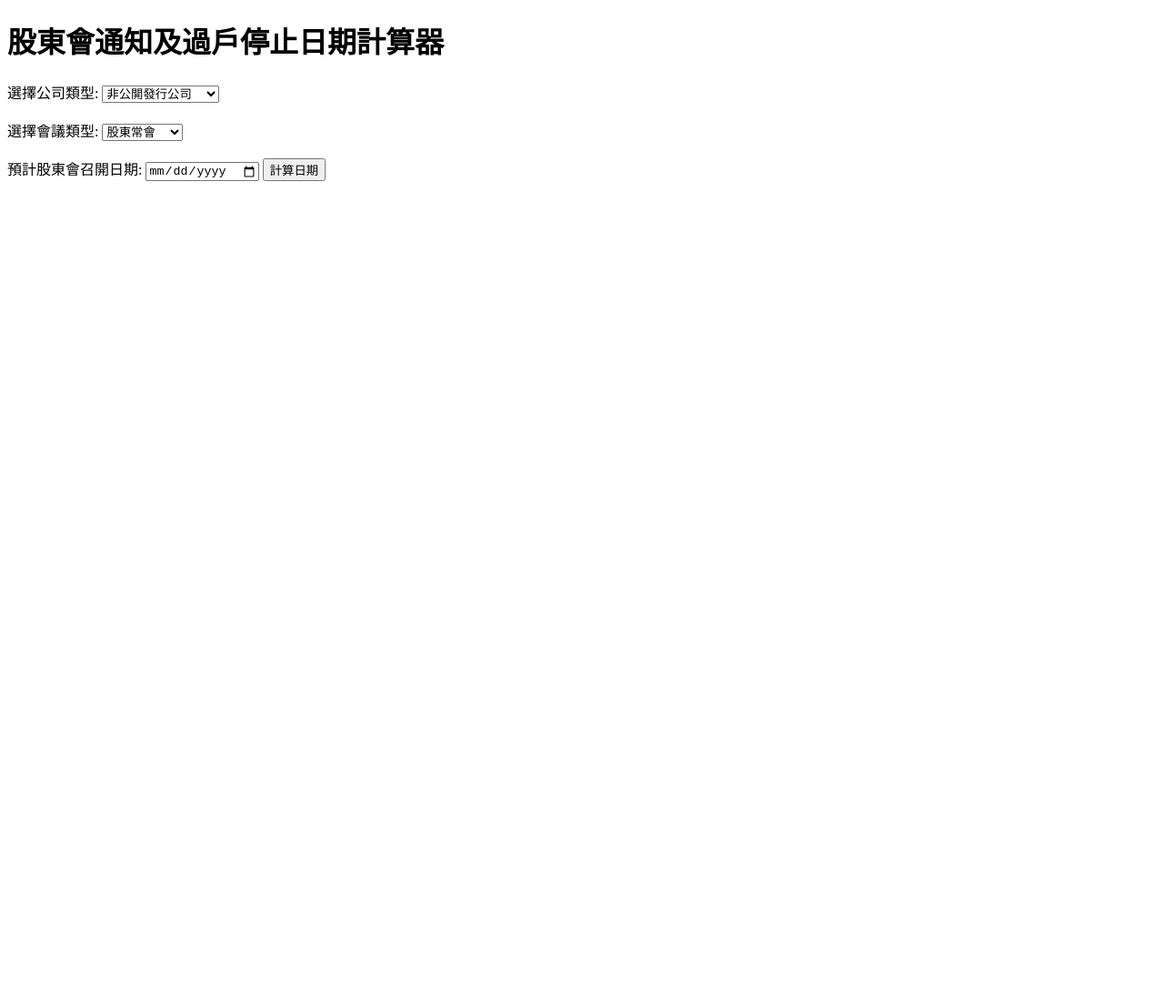
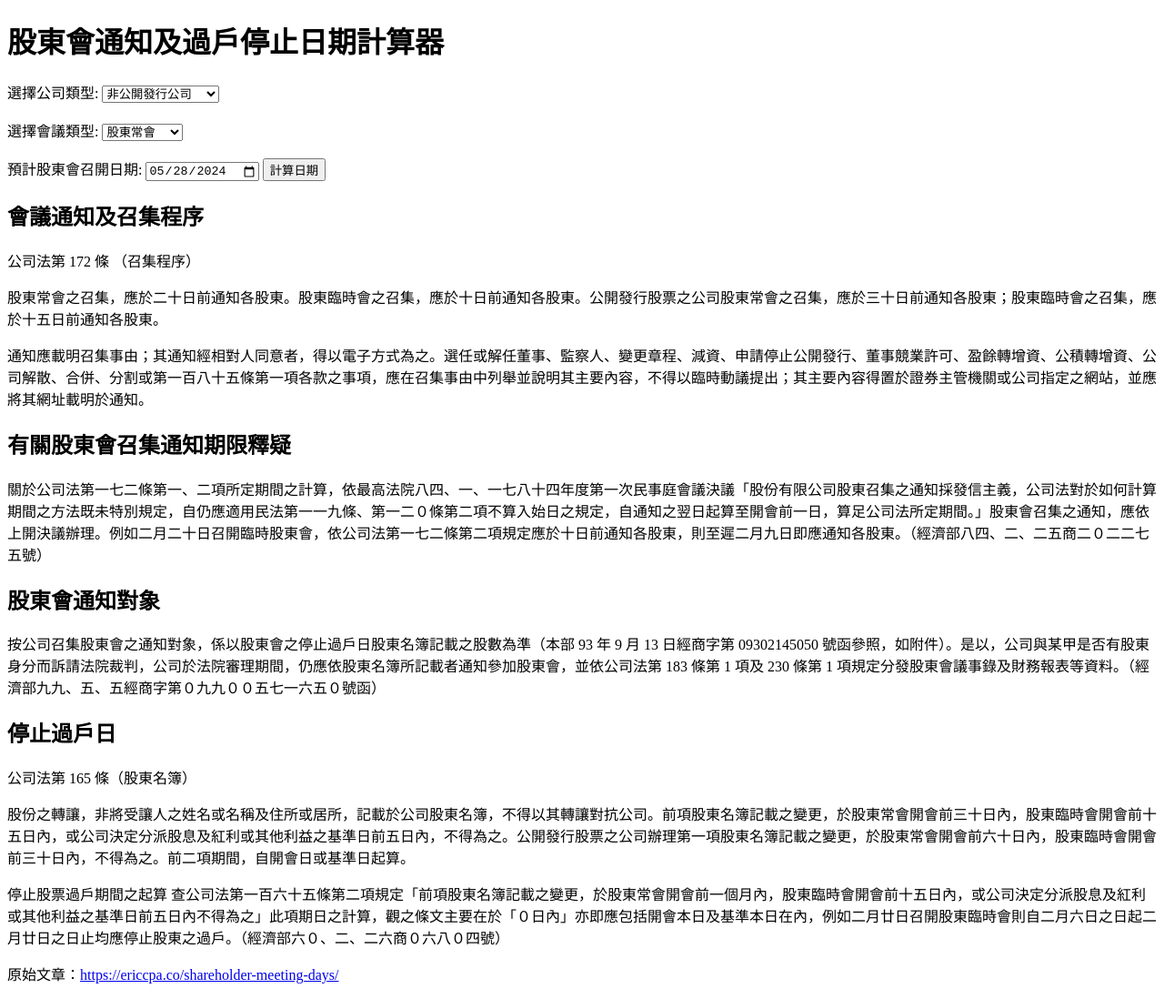
Before and after one commit to ericcpas/shareholder-meeting-calculator, a plain HTML site: page index.html in a window 1280 px wide. Shown: the whole page at 91% size. Before the commit the page ends 800 px from the top, so only its background shows below. Drawn offline with Linux system fonts and the light colour scheme.

Commit message:
Update index.html

```diff
--- a/index.html
+++ b/index.html
@@ -23,13 +23,15 @@
     <br><br>
 
     <label for="meetingDate">預計股東會召開日期:</label>
-    <input type="date" id="meetingDate">
+    <input type="date" id="meetingDate" value="">
     <button onclick="calculateDates()">計算日期</button>
 
     <p id="resultNotification"></p>
     <p id="resultStopTransfer"></p>
 
     <script>
+        document.getElementById('meetingDate').valueAsDate = new Date();
+
         function calculateDates() {
             const companyType = document.getElementById('companyType').value;
             const meetingType = document.getElementById('meetingType').value;
@@ -87,5 +89,23 @@
             document.getElementById('resultStopTransfer').textContent = `停止股票過戶期間自 ${stopTransferYear}-${stopTransferMonth}-${stopTransferDay} 起至 ${meetingDateInput} 止。`;
         }
     </script>
+
+    <h2>會議通知及召集程序</h2>
+    <p>公司法第 172 條 （召集程序）</p>
+    <p>股東常會之召集，應於二十日前通知各股東。股東臨時會之召集，應於十日前通知各股東。公開發行股票之公司股東常會之召集，應於三十日前通知各股東；股東臨時會之召集，應於十五日前通知各股東。</p>
+    <p>通知應載明召集事由；其通知經相對人同意者，得以電子方式為之。選任或解任董事、監察人、變更章程、減資、申請停止公開發行、董事競業許可、盈餘轉增資、公積轉增資、公司解散、合併、分割或第一百八十五條第一項各款之事項，應在召集事由中列舉並說明其主要內容，不得以臨時動議提出；其主要內容得置於證券主管機關或公司指定之網站，並應將其網址載明於通知。</p>
+
+    <h2>有關股東會召集通知期限釋疑</h2>
+    <p>關於公司法第一七二條第一、二項所定期間之計算，依最高法院八四、一、一七八十四年度第一次民事庭會議決議「股份有限公司股東召集之通知採發信主義，公司法對於如何計算期間之方法既未特別規定，自仍應適用民法第一一九條、第一二０條第二項不算入始日之規定，自通知之翌日起算至開會前一日，算足公司法所定期間。」股東會召集之通知，應依上開決議辦理。例如二月二十日召開臨時股東會，依公司法第一七二條第二項規定應於十日前通知各股東，則至遲二月九日即應通知各股東。（經濟部八四、二、二五商二０二二七五號）</p>
+
+    <h2>股東會通知對象</h2>
+    <p>按公司召集股東會之通知對象，係以股東會之停止過戶日股東名簿記載之股數為準（本部 93 年 9 月 13 日經商字第 09302145050 號函參照，如附件）。是以，公司與某甲是否有股東身分而訴請法院裁判，公司於法院審理期間，仍應依股東名簿所記載者通知參加股東會，並依公司法第 183 條第 1 項及 230 條第 1 項規定分發股東會議事錄及財務報表等資料。（經濟部九九、五、五經商字第０九九００五七一六五０號函）</p>
+
+    <h2>停止過戶日</h2>
+    <p>公司法第 165 條（股東名簿）</p>
+    <p>股份之轉讓，非將受讓人之姓名或名稱及住所或居所，記載於公司股東名簿，不得以其轉讓對抗公司。前項股東名簿記載之變更，於股東常會開會前三十日內，股東臨時會開會前十五日內，或公司決定分派股息及紅利或其他利益之基準日前五日內，不得為之。公開發行股票之公司辦理第一項股東名簿記載之變更，於股東常會開會前六十日內，股東臨時會開會前三十日內，不得為之。前二項期間，自開會日或基準日起算。</p>
+    <p>停止股票過戶期間之起算 查公司法第一百六十五條第二項規定「前項股東名簿記載之變更，於股東常會開會前一個月內，股東臨時會開會前十五日內，或公司決定分派股息及紅利或其他利益之基準日前五日內不得為之」此項期日之計算，觀之條文主要在於「０日內」亦即應包括開會本日及基準本日在內，例如二月廿日召開股東臨時會則自二月六日之日起二月廿日之日止均應停止股東之過戶。（經濟部六０、二、二六商０六八０四號）</p>
+
+    <p>原始文章：<a href="https://ericcpa.co/shareholder-meeting-days/" target="_blank">https://ericcpa.co/shareholder-meeting-days/</a></p>
 </body>
 </html>
```
